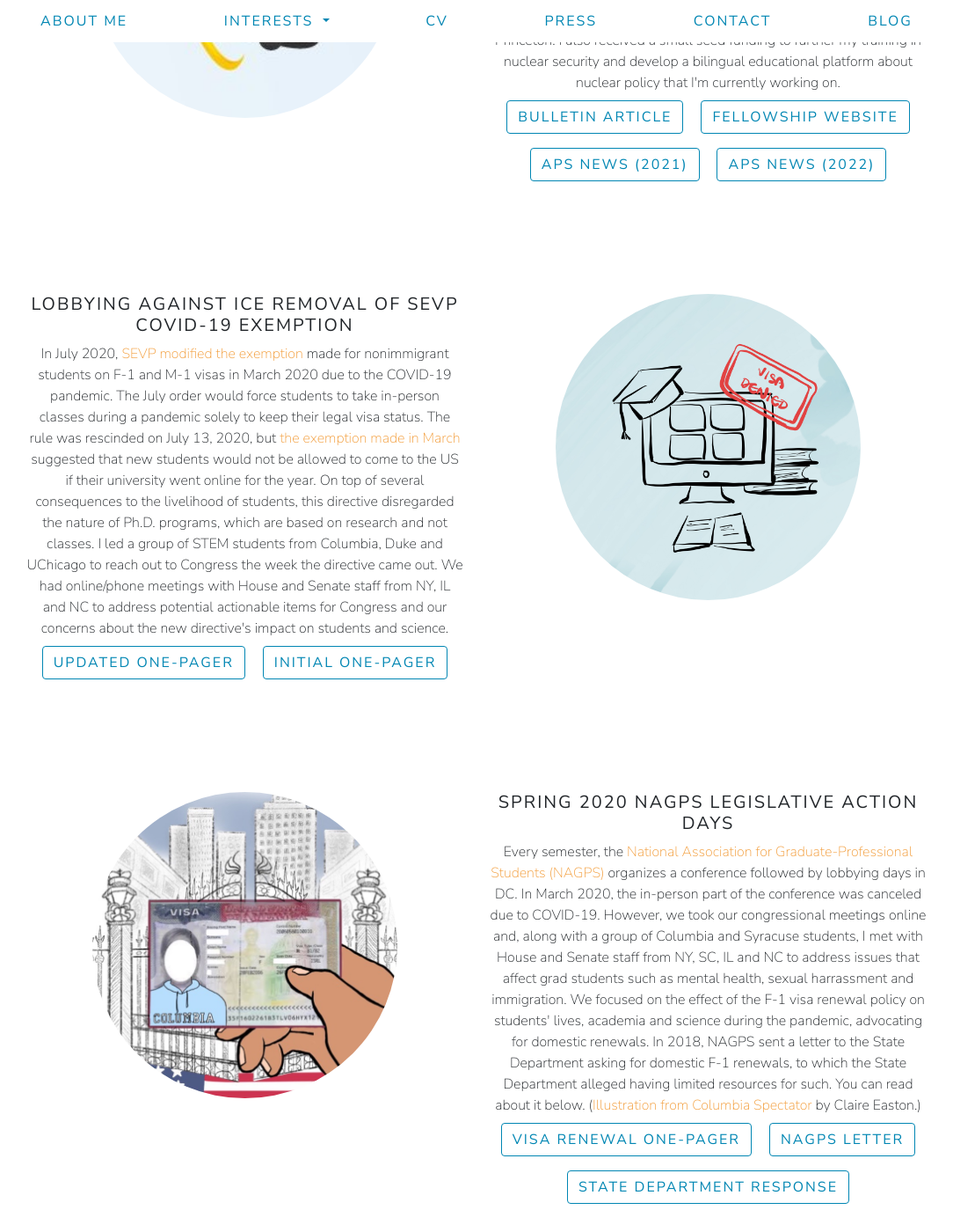
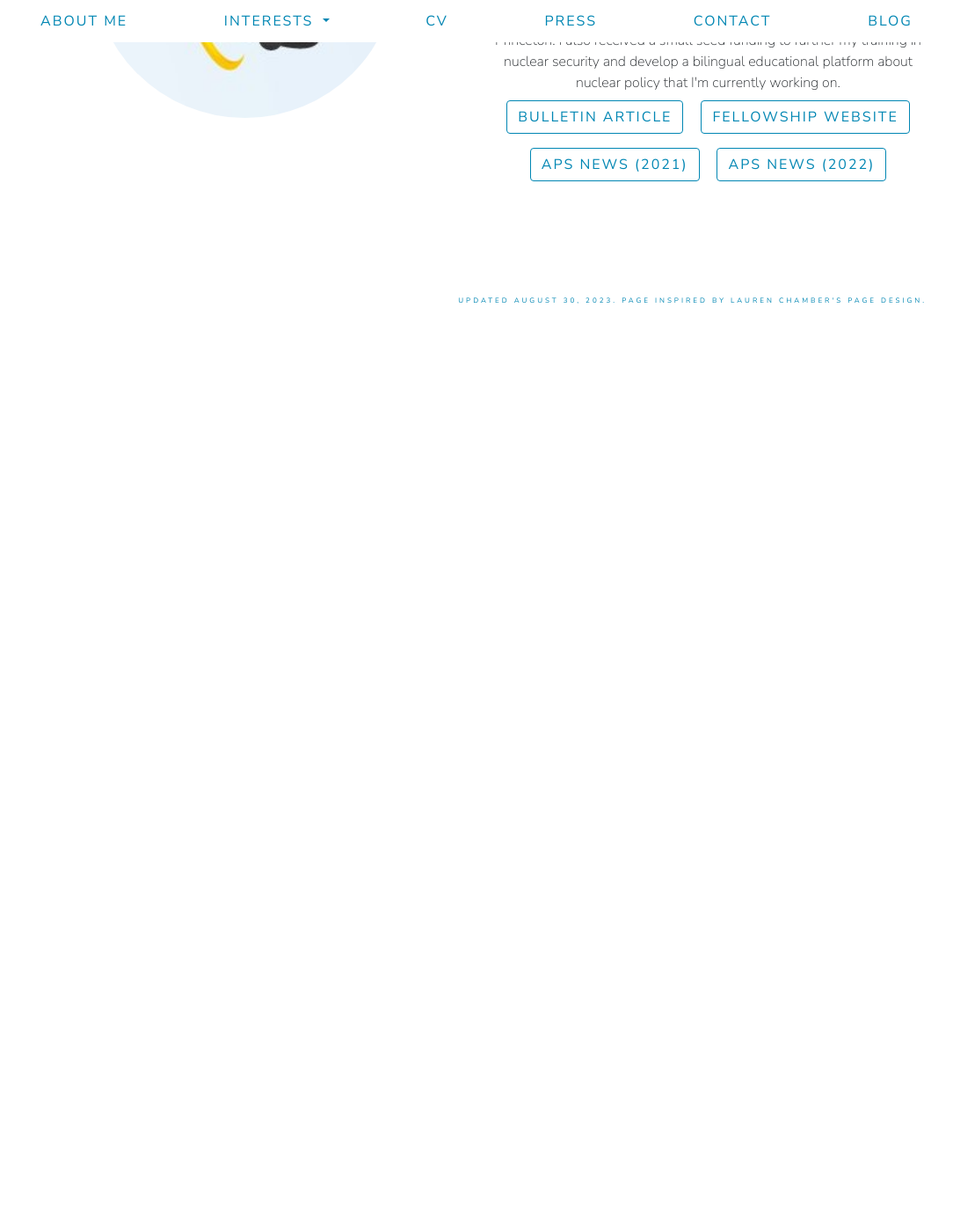
Before and after one commit to barbaracrusan/barbaracrusan.github.io, a Jekyll site: the page built from policy.html, in a window 1280 px wide and 1400 px high, scrolled down 1347 px. Shown: the whole window at 88% size, without its empty margins (98-1182 px from the left). Built offline with Jekyll 4.4.1, drawn with Linux system fonts in a browser that asks for light colours; nearby versions of some CDN libraries; after the commit the page ends 1733 px from its top, so only the background shows below that.

Commit message:
comments

```diff
--- a/index.html
+++ b/index.html
@@ -15,9 +15,9 @@ title: About Me
 
         <p>I have a Physics Ph.D. from <a href="https://physics.columbia.edu/content/barbara-cruvinel-santiago" target="_blank">Columbia University</a>, where I was a <a href="https://nspires.nasaprs.com/external/viewrepositorydocument/cmdocumentid=695964/solicitationId=%7B913A7DEE-2747-6539-130C-0AB1E2322F42%7D/viewSolicitationDocument=1/Astro19%20FINESST%20Proposals%20List%20for%20Posting%20v3.pdf" target="_blank">NASA FINESST grant recipient</a> working on astronomical instrumentation projects in <a href="http://sail.astro.columbia.edu" target="_blank">Professor David Schiminovich's lab</a>. </p>
 
-        <p>I am passionate about <a href="policy.html" target="_blank">public policy</a>, and I have joined lobbying efforts in the past to advocate for graduate student immigration rights. I was also a <a href="https://physicistscoalition.org/fellows-2021/" target="_blank">Next-Generation Fellow</a> to learn about and work on nuclear threat reduction advocacy and a <a href="https://cisac.fsi.stanford.edu/people/barbara-cruvinel-santiago" target="_blank">Stanton Postdoctoral Nuclear Security Fellow at the Stanford Center for International Security and Cooperation</a>.</p>
+        <p>I am passionate about <a href="policy.html" target="_blank">public policy</a>, and I have joined lobbying efforts in the past<!-- to advocate for graduate student immigration rights-->. I was also a <a href="https://physicistscoalition.org/fellows-2021/" target="_blank">Next-Generation Fellow</a> to learn about and work on nuclear threat reduction advocacy and a <a href="https://cisac.fsi.stanford.edu/people/barbara-cruvinel-santiago" target="_blank">Stanton Postdoctoral Nuclear Security Fellow at the Stanford Center for International Security and Cooperation</a>.</p>
 
-        <p>I vehemently believe that supporting women and underrepressented groups in STEM is essential for the progress of scientific endeavors. As such, I have been involved in diversity initiatives through several organizations, including <a href="https://womeninphysics.sites.yale.edu/" target="_blank">Yale Women in Physics</a>, <a href="https://spectra.physics.columbia.edu/" target="_blank">Columbia Spectra</a>, the <a href="https://physics.yale.edu/about/climate-and-diversity-committee" target="_blank">Yale Physics Climate and Diversity Committee</a>, the <a href="http://pgc.physics.columbia.edu/" target="_blank">Columbia Physics Graduate Council</a>, the <a href="https://science.yalecollege.yale.edu/stars" target="_blank">Yale STARS Program</a>, <a href="https://www.su5.group/" target="_blank">SU(5)</a> and more.</p>
+        <!-- <p>I vehemently believe that supporting women and underrepressented groups in STEM is essential for the progress of scientific endeavors. As such, I have been involved in diversity initiatives through several organizations, including <a href="https://womeninphysics.sites.yale.edu/" target="_blank">Yale Women in Physics</a>, <a href="https://spectra.physics.columbia.edu/" target="_blank">Columbia Spectra</a>, the <a href="https://physics.yale.edu/about/climate-and-diversity-committee" target="_blank">Yale Physics Climate and Diversity Committee</a>, the <a href="http://pgc.physics.columbia.edu/" target="_blank">Columbia Physics Graduate Council</a>, the <a href="https://science.yalecollege.yale.edu/stars" target="_blank">Yale STARS Program</a>, <a href="https://www.su5.group/" target="_blank">SU(5)</a> and more.</p> -->
 
         <p>Originally from Brazil, which I represented twice at the <a href="pdfs/press/IYPT_Tribuna.pdf" target="_blank">International Young Physicists' Tournament</a>, I received my <a href="https://g1.globo.com/educacao/noticia/formados-em-universidades-de-ponta-nos-eua-listam-razoes-para-nao-voltar-ao-brasil.ghtml" target="_blank">B.S. in Physics from Yale in 2017</a> on a full-ride need-based scholarship, after which I spent a year at the Nobel-prize-winning MIT-LIGO lab. When I'm not in lab, you can find me rock climbing, playing one of my guitars or the piano, doing arts and crafts, or playing with/training <a href="https://www.instagram.com/doguinho.gringo" target="_blank">Fubá, my golden retriever</a>.</p>
 
--- a/policy.html
+++ b/policy.html
@@ -90,7 +90,7 @@ title: PUBLIC POLICY
     <br>
 
     <!-- - - - - - - ICE Ruling Lobbying - - - - - - - -->
-    <div class="row text-center my-5">
+    <!-- <div class="row text-center my-5">
       <div class="col-md-6 d-block d-sm-none">
         <img src="images/ice_ruling.jpg" width=70%>
       </div>
@@ -100,10 +100,10 @@ title: PUBLIC POLICY
 
         In July 2020, <a href="https://www.ice.gov/news/releases/sevp-modifies-temporary-exemptions-nonimmigrant-students-taking-online-courses-during" target="_blank">SEVP modified the exemption</a> made for nonimmigrant students on F-1 and M-1 visas in March 2020 due to the COVID-19 pandemic. The July order would force students to take in-person classes during a pandemic solely to keep their legal visa status. The rule was rescinded on July 13, 2020, but <a href="https://www.ice.gov/doclib/coronavirus/covid19faq.pdf" target="_blank">the exemption made in March</a> suggested that new students would not be allowed to come to the US if their university went online for the year. On top of several consequences to the livelihood of students, this directive disregarded the nature of Ph.D. programs, which are based on research and not classes. I led a group of STEM students from Columbia, Duke and UChicago to reach out to Congress the week the directive came out. We had online/phone meetings with House and Senate staff from NY, IL and NC to address potential actionable items for Congress and our concerns about the new directive's impact on students and science.
 
-        <br>
+        <br> -->
 
        <!-- Add pdf view button -->
-      <a class="btn btn-outline-secondary my-2 mx-2" role="button"
+     <!-- <a class="btn btn-outline-secondary my-2 mx-2" role="button"
          href="pdfs/policy_pdfs/F1_Updated_Actionable_Items.pdf" target="_blank">UPDATED ONE-PAGER</a>
       <a class="btn btn-outline-secondary my-2 mx-2" role="button"
          href="pdfs/policy_pdfs/F1_Actionable_Items.pdf" target="_blank">INITIAL ONE-PAGER</a>
@@ -114,10 +114,10 @@ title: PUBLIC POLICY
         <img src="images/ice_ruling.jpg" width=70%>
       </div>
     </div>
-    <br>
+    <br> -->
 
     <!-- - - - - - - NAGPS LAD - Spring 2020 - - - - - - - -->
-    <div class="row text-center my-5">
+    <!-- <div class="row text-center my-5">
       <div class="col-md-6 align-middle">
         <img src="images/f1_columbia.jpg" width=70% align="center">
       </div>
@@ -126,10 +126,10 @@ title: PUBLIC POLICY
         <h5><b>Spring 2020 NAGPS Legislative Action Days</b></h5>
 
        Every semester, the <a href="http://nagps.org/virtual-lad-materials-spring-2020/" target="_blank">National Association for Graduate-Professional Students (NAGPS)</a> organizes a conference followed by lobbying days in DC. In March 2020, the in-person part of the conference was canceled due to COVID-19. However, we took our congressional meetings online and, along with a group of Columbia and Syracuse students, I met with House and Senate staff from NY, SC, IL and NC to address issues that affect grad students such as mental health, sexual harrassment and immigration. We focused on the effect of the F-1 visa renewal policy on students' lives, academia and science during the pandemic, advocating for domestic renewals. In 2018, NAGPS sent a letter to the State Department asking for domestic F-1 renewals, to which the State Department alleged having limited resources for such. You can read about it below. (<a href="https://www.columbiaspectator.com/eye-lead/2019/04/24/extra-baggage-the-difficulties-graduate-students-and-postdocs-face-navigating-columbia-on-a-visa/" target="_blank">Illustration from Columbia Spectator</a> by Claire Easton.)
-        <br>
+        <br> -->
 
        <!-- Add pdf view buttons -->
-      <a class="btn btn-outline-secondary my-2 mx-2" role="button"
+     <!-- <a class="btn btn-outline-secondary my-2 mx-2" role="button"
          href="pdfs/policy_pdfs/CUGSO&SUGSO_F1VisaRevalidation.pdf" target="_blank">VISA RENEWAL ONE-PAGER</a>
 
       <a class="btn btn-outline-secondary my-2 mx-2" role="button"
@@ -140,7 +140,7 @@ title: PUBLIC POLICY
 
       </div>
     </div>
-    <br>
+    <br> -->
 
     <!-- - - - - - - - - - - - - - - - - - - - - - - - - - - - -->
 
```
